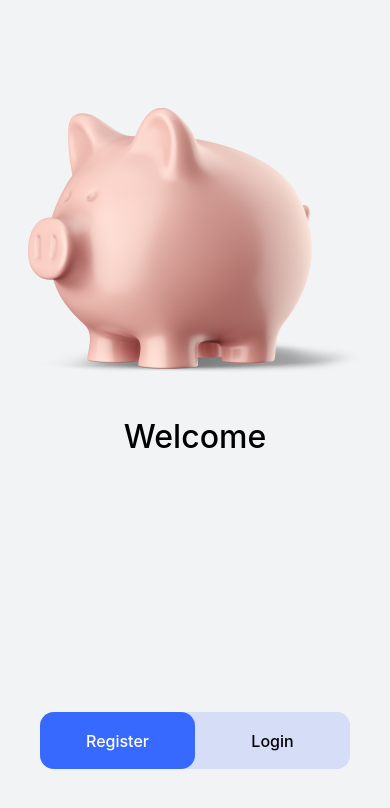
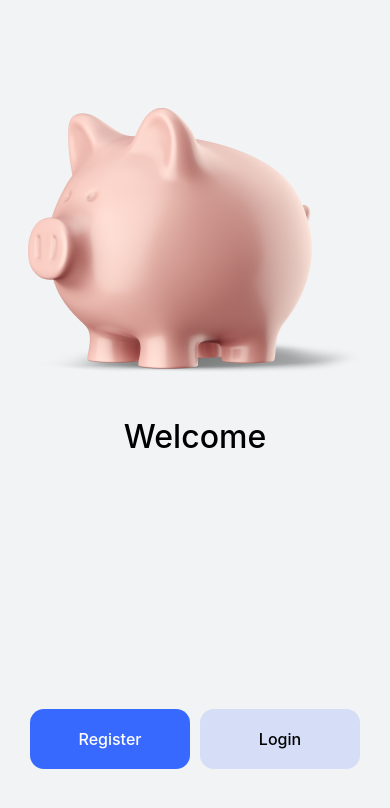
Before and after one commit to noahlissner/expense-app-frontend, a React Native app: screen /Home in a window 390 px wide. Shown: the top 808 px of the page. Built offline with nearby package versions, Linux system fonts and the light colour scheme.

Commit message:
refactor: Remade buttons on home screen

```diff
--- a/screens/Home.js
+++ b/screens/Home.js
@@ -33,7 +33,7 @@ const Home = ({ navigation }) => {
             // style={styles.loginBtn}
             style={({ pressed }) => [
               {
-                backgroundColor: pressed ? "#D5DEF6" : "#D5DEF6",
+                backgroundColor: pressed ? "#C4D4FD " : "#D5DEF6",
               },
               styles.loginBtn,
             ]}
@@ -63,22 +63,20 @@ const styles = StyleSheet.create({
   },
   buttonsContainer: {
     marginTop: 50,
-    width: 310,
-    height: 57,
     borderRadius: 14,
     flexDirection: "row",
-    backgroundColor: "#D5DEF6",
   },
   loginBtn: {
-    flex: 1,
-    borderTopRightRadius: 14,
-    borderBottomRightRadius: 14,
+    width: 160,
+    height: 60,
+    borderRadius: 14,
     justifyContent: "center",
     alignItems: "center",
+    marginLeft: 10,
   },
   registerBtn: {
-    // backgroundColor: "#3869FE",
-    flex: 1,
+    height: 60,
+    width: 160,
     borderRadius: 14,
     justifyContent: "center",
     alignItems: "center",
--- a/screens/Login.js
+++ b/screens/Login.js
@@ -134,6 +134,7 @@ const styles = StyleSheet.create({
     paddingLeft: 30,
     height: "100%",
     width: "100%",
+    // backgroundColor: "#000",
   },
 
   title: {
@@ -143,9 +144,9 @@ const styles = StyleSheet.create({
   },
 
   topContainer: {
-    // flex: 1,
     height: "100%",
     justifyContent: "center",
+    // backgroundColor: "#000",
   },
 
   // Inputs
```
